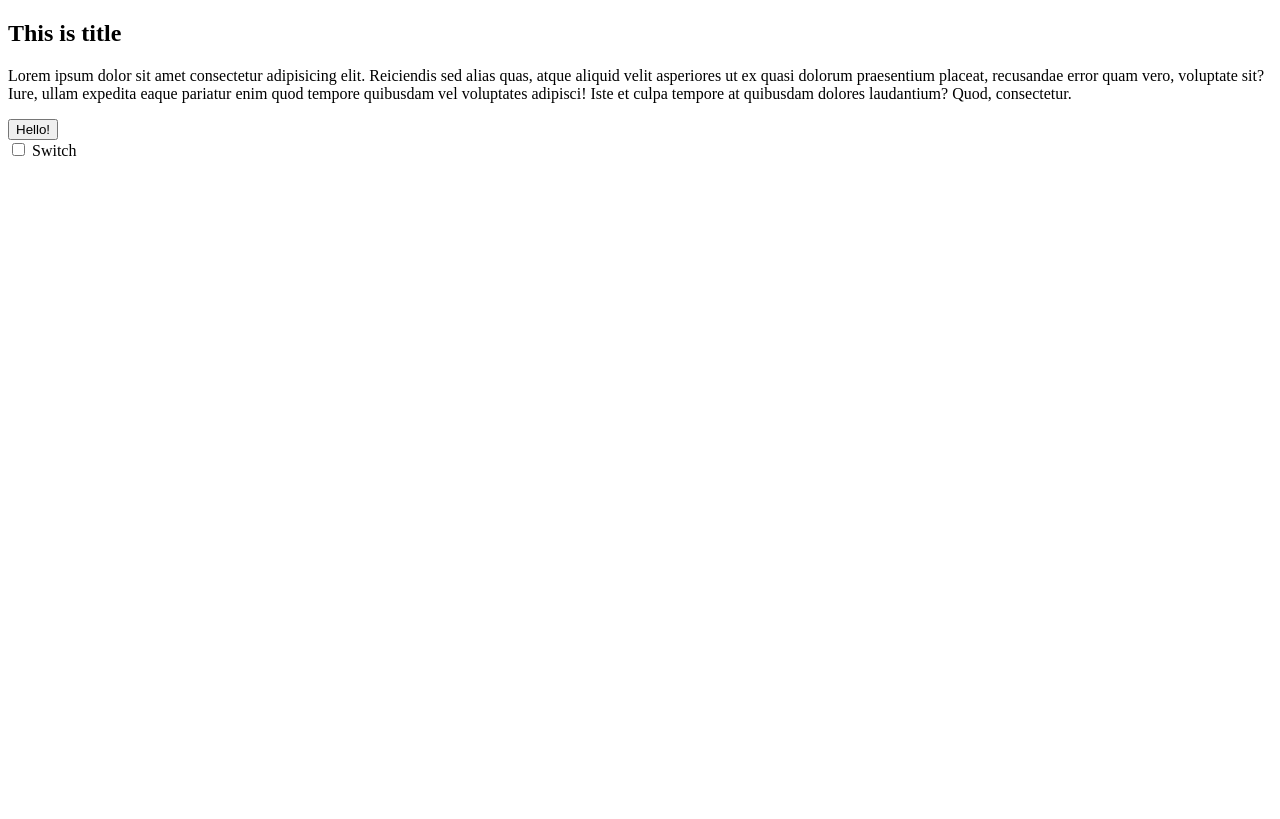
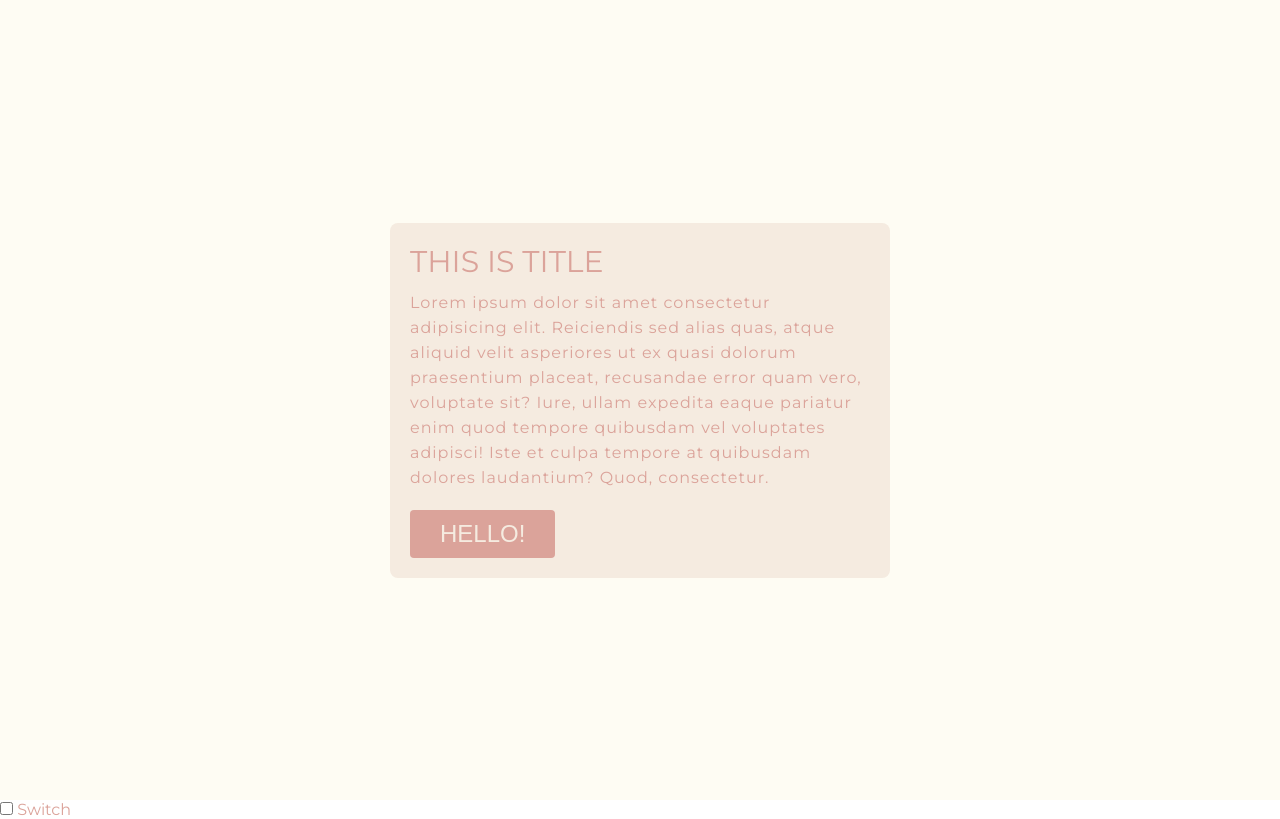
Before and after one commit to dariarairai/Silly-projects, a plain HTML site: page Dark-Theme-Switcher/index.html in a window 1280 px wide. Drawn offline with Linux system fonts and the light colour scheme.

Commit message:
dark theme styles

```diff
--- a/Dark-Theme-Switcher/index.html
+++ b/Dark-Theme-Switcher/index.html
@@ -6,8 +6,14 @@
     <meta name="viewport" content="width=device-width, initial-scale=1.0" />
     <title>Dark Theme Switcher</title>
     <link rel="stylesheet" href="style.css" />
+    <link rel="preconnect" href="https://fonts.googleapis.com" />
+    <link rel="preconnect" href="https://fonts.gstatic.com" crossorigin />
+    <link
+      href="https://fonts.googleapis.com/css2?family=Montserrat:wght@300;400;700&display=swap"
+      rel="stylesheet"
+    />
   </head>
-  <body>
+  <body data-theme="light">
     <section>
       <div class="container">
         <h1>This is title</h1>
--- a/Dark-Theme-Switcher/style.css
+++ b/Dark-Theme-Switcher/style.css
@@ -0,0 +1,63 @@
+* {
+  padding: 0;
+  margin: 0;
+  box-sizing: border-box;
+}
+/* Light theme colors */
+body[data-theme="light"] {
+  --color-1: #fefcf3;
+  --color-2: #f5ebe0;
+  --color-3: #f0dbdb;
+  --color-4: #dba39a;
+}
+
+/* Dark theme colors */
+body[data-theme="dark"] {
+  --color-1: #1d2d50;
+  --color-2: #133b5c;
+  --color-3: #1e5f74;
+  --color-4: #fcdab7;
+}
+body {
+  font-family: "Montserrat", sans-serif;
+  color: var(--color-4);
+}
+section {
+  background-color: var(--color-1);
+  min-height: 100vh;
+  width: 100%;
+  display: flex;
+  align-items: center;
+  justify-content: center;
+}
+.container {
+  width: 90%;
+  margin: 0 auto;
+  background-color: var(--color-2);
+  border-radius: 8px;
+  padding: 20px;
+  max-width: 500px;
+}
+h1 {
+  font-size: 30px;
+  font-weight: 500;
+  text-transform: uppercase;
+}
+p {
+  margin-top: 10px;
+  font-size: 16px;
+  font-weight: 500;
+  letter-spacing: 1px;
+  line-height: 25px;
+}
+button {
+  background-color: var(--color-4);
+  padding: 10px 30px;
+  border: none;
+  font-size: 24px;
+  text-transform: uppercase;
+  color: var(--color-2);
+  border-radius: 4px;
+  margin-top: 20px;
+  cursor: pointer;
+}
```
